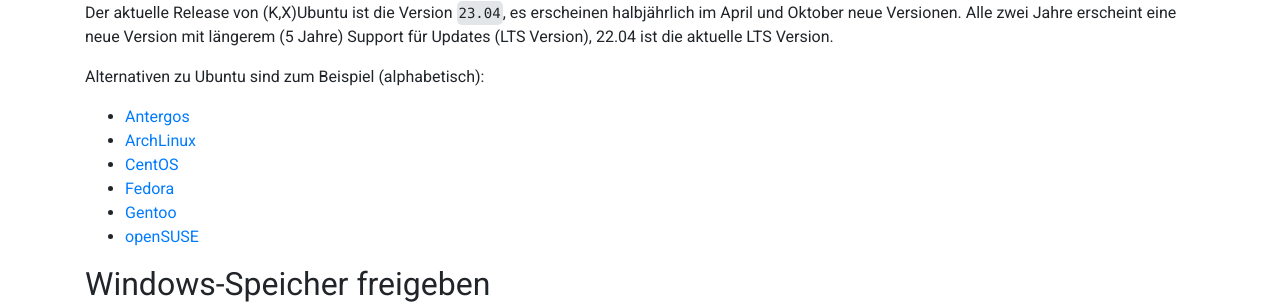
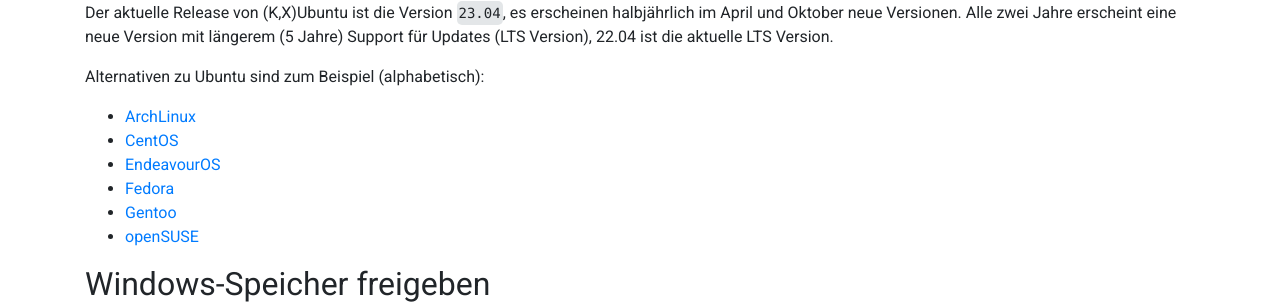
Before and after one commit to pep-dortmund/homepage-toolbox, a Jekyll site: the page built from install/dualboot.md, in a window 1280 px wide and 900 px high, scrolled down 983 px. Shown: the part 153-457 px from the top of the window. Built offline with Jekyll 4.4.1, drawn with Linux system fonts in a browser that asks for light colours; nearby versions of some CDN libraries.

Commit message:
Replace Antergos with EndeavourOS

```diff
--- a/install/dualboot.md
+++ b/install/dualboot.md
@@ -67,9 +67,9 @@
 
 Alternativen zu Ubuntu sind zum Beispiel (alphabetisch):
 
-* [Antergos](https://antergos.com/)
 * [ArchLinux](https://www.archlinux.org/)
 * [CentOS](https://www.centos.org/)
+* [EndeavourOS](https://endeavouros.com/)
 * [Fedora](https://getfedora.org/de/)
 * [Gentoo](https://www.gentoo.org/)
 * [openSUSE](https://www.opensuse.org/)
```
